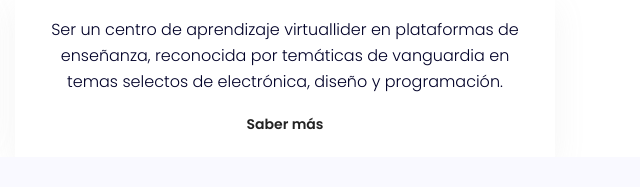
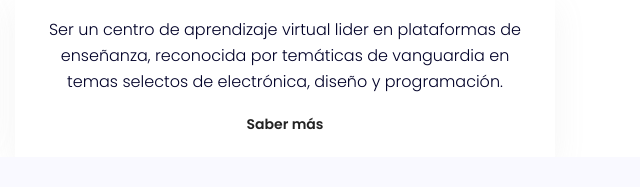
Before and after one commit to academikus/academikus.github.io, a plain HTML site: page index.html in a window 1280 px wide. Shown: the part 803-990 px from the top of the page, 640-1280 px from the left. Drawn offline with nearby package versions, Linux system fonts and the light colour scheme; some packages are replaced by stand-ins of ours; a script that the page names is missing.

Commit message:
actualizacion index

```diff
--- a/index.html
+++ b/index.html
@@ -109,7 +109,7 @@
 								</div>
 								<div class="desc-wrap">
 									<p>
-										Ser un centro de aprendizaje virtuallider en plataformas de enseñanza, reconocida por temáticas de vanguardia en temas selectos de electrónica, diseño y programación.
+										Ser un centro de aprendizaje virtual lider en plataformas de enseñanza, reconocida por temáticas de vanguardia en temas selectos de electrónica, diseño y programación.
 									</p>
 									<a href="#">Saber más</a>
 								</div>
```
